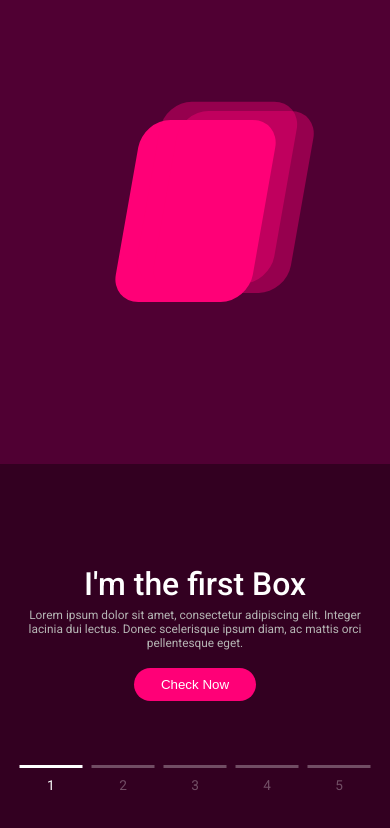
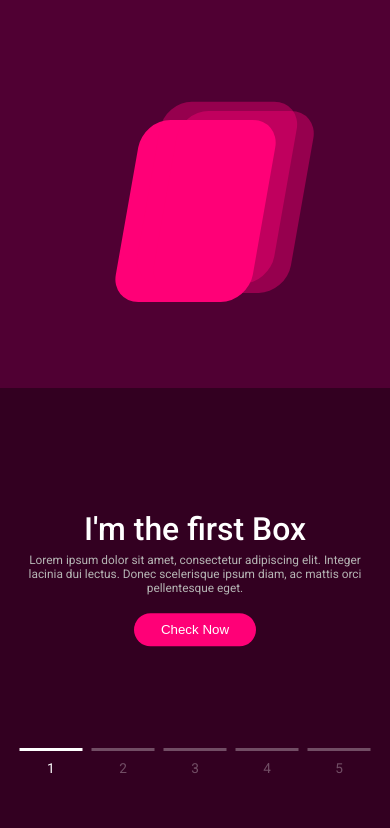
Before and after one commit to akimzzy/Slider, a website: page index.html in a window 390 px wide. Drawn offline with Linux system fonts and the light colour scheme; a script that the page names is missing.

Commit message:
Add files via upload
Fixed touch bug and trail button visibility on mobile

```diff
--- a/sass/main.scss
+++ b/sass/main.scss
@@ -110,7 +110,7 @@ body {
                 width: 100%;
                 left: 0;
                 bottom: 0;
-                height: 45%;
+                height: 54%;
                 transform: skewX(0deg);
             }
 
@@ -146,6 +146,7 @@ body {
                 grid-column: 1 / -1;
                 text-align: center;
                 padding:2rem;
+                transform: translateY(-6rem);
             }
 
             h1 {
@@ -279,7 +280,7 @@ body {
 
     @media only screen and (max-width: 650px) {
         width: 90%;
-        // bottom: 1.5%;
+        bottom: 7%;
     }
 
     div {
--- a/script.js
+++ b/script.js
@@ -152,6 +152,8 @@ const touchSlide = (() => {
         change > (sliderWidth/4)  ? slide("increase") : null;
         // if change * -1 is greater than a quarter of sliderWidth, prev else Do NOTHING
         (change * -1) > (sliderWidth/4) ? slide("decrease") : null;
+        // reset all variable to 0
+        [start, move, change, sliderWidth] = [0,0,0,0]
     }
     // call mobile on touch end
     slider.addEventListener("touchend", mobile)
```
Also changed, not shown: css/style.css.
